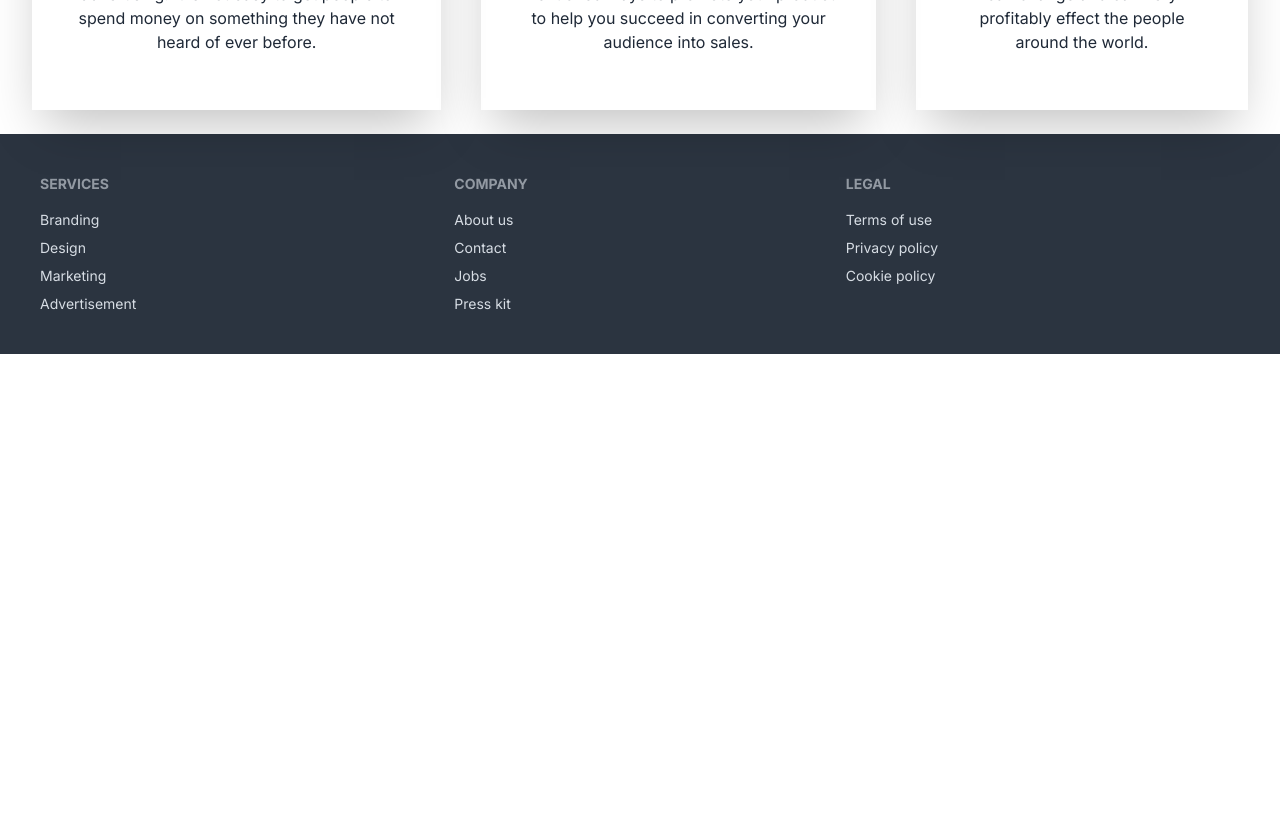
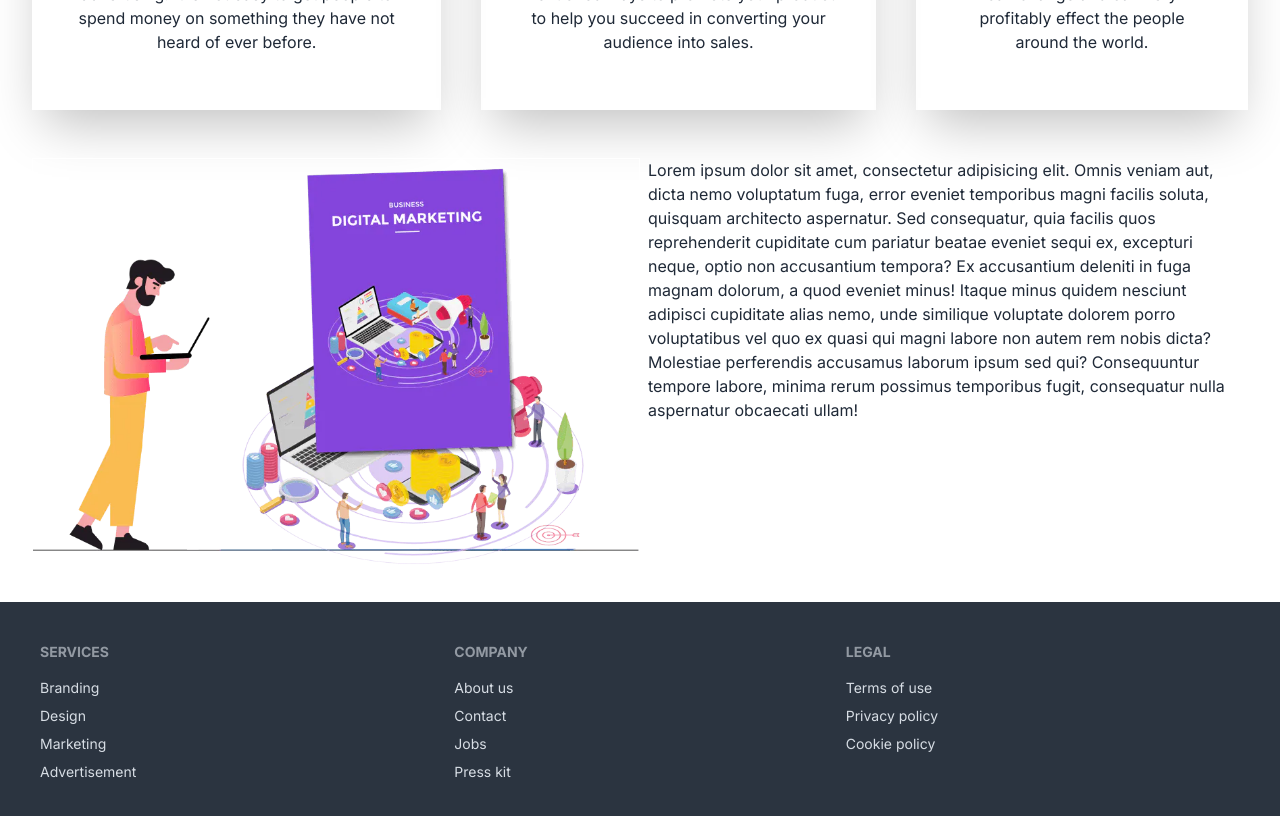
Before and after one commit to reshad21/trendyweb, a Next.js app: page / in a window 1280 px wide. Shown: the part 960-1776 px from the top of the page. Before the commit the page ends 1314 px from the top, so only its background shows below. Built offline with nearby package versions, Linux system fonts and the light colour scheme.

Commit message:
explore image left done

```diff
--- a/src/app/(with-layout)/page.js
+++ b/src/app/(with-layout)/page.js
@@ -1,10 +1,12 @@
 import BrandSection from "@/components/Home/BrandSection";
+import ExplorerSection from "@/components/Home/ExplorerSection";
 import Hero from "@/components/Home/Hero";
 export default function Home() {
   return (
     <main>
       <Hero/>
       <BrandSection/>
+      <ExplorerSection/>
     </main>
   )
 }
--- /dev/null
+++ b/src/components/Home/ExplorerSection.jsx
@@ -0,0 +1,24 @@
+import exploreImage from "@/assets/banner.webp";
+import Image from 'next/image';
+
+const imageStyle = {
+    // borderRadius: '50%',
+    border: '1px solid #fff',
+    width: "50%",
+    height: "auto"
+}
+
+const ExplorerSection = () => {
+    return (
+        <div className='max-w-7xl mx-auto p-6 lg:px-8'>
+            <div className="flex gap-2">
+                <Image alt='explore section bg' src={exploreImage} style={imageStyle} />
+                <div className="">
+                    <p>Lorem ipsum dolor sit amet, consectetur adipisicing elit. Omnis veniam aut, dicta nemo voluptatum fuga, error eveniet temporibus magni facilis soluta, quisquam architecto aspernatur. Sed consequatur, quia facilis quos reprehenderit cupiditate cum pariatur beatae eveniet sequi ex, excepturi neque, optio non accusantium tempora? Ex accusantium deleniti in fuga magnam dolorum, a quod eveniet minus! Itaque minus quidem nesciunt adipisci cupiditate alias nemo, unde similique voluptate dolorem porro voluptatibus vel quo ex quasi qui magni labore non autem rem nobis dicta? Molestiae perferendis accusamus laborum ipsum sed qui? Consequuntur tempore labore, minima rerum possimus temporibus fugit, consequatur nulla aspernatur obcaecati ullam!</p>
+                </div>
+            </div>
+        </div>
+    );
+};
+
+export default ExplorerSection;
```
Also changed, not shown: src/assets/banner.webp (added).
